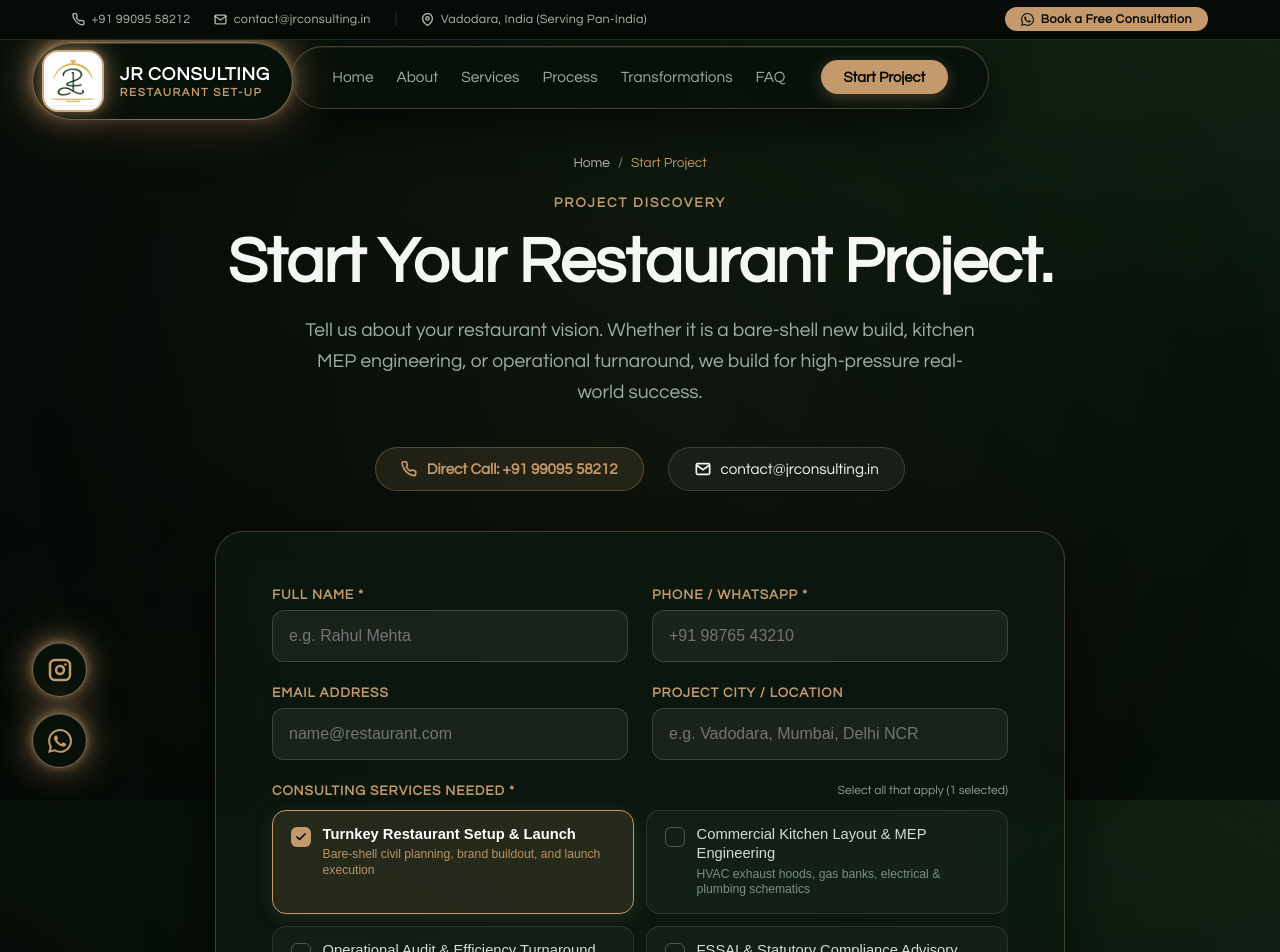
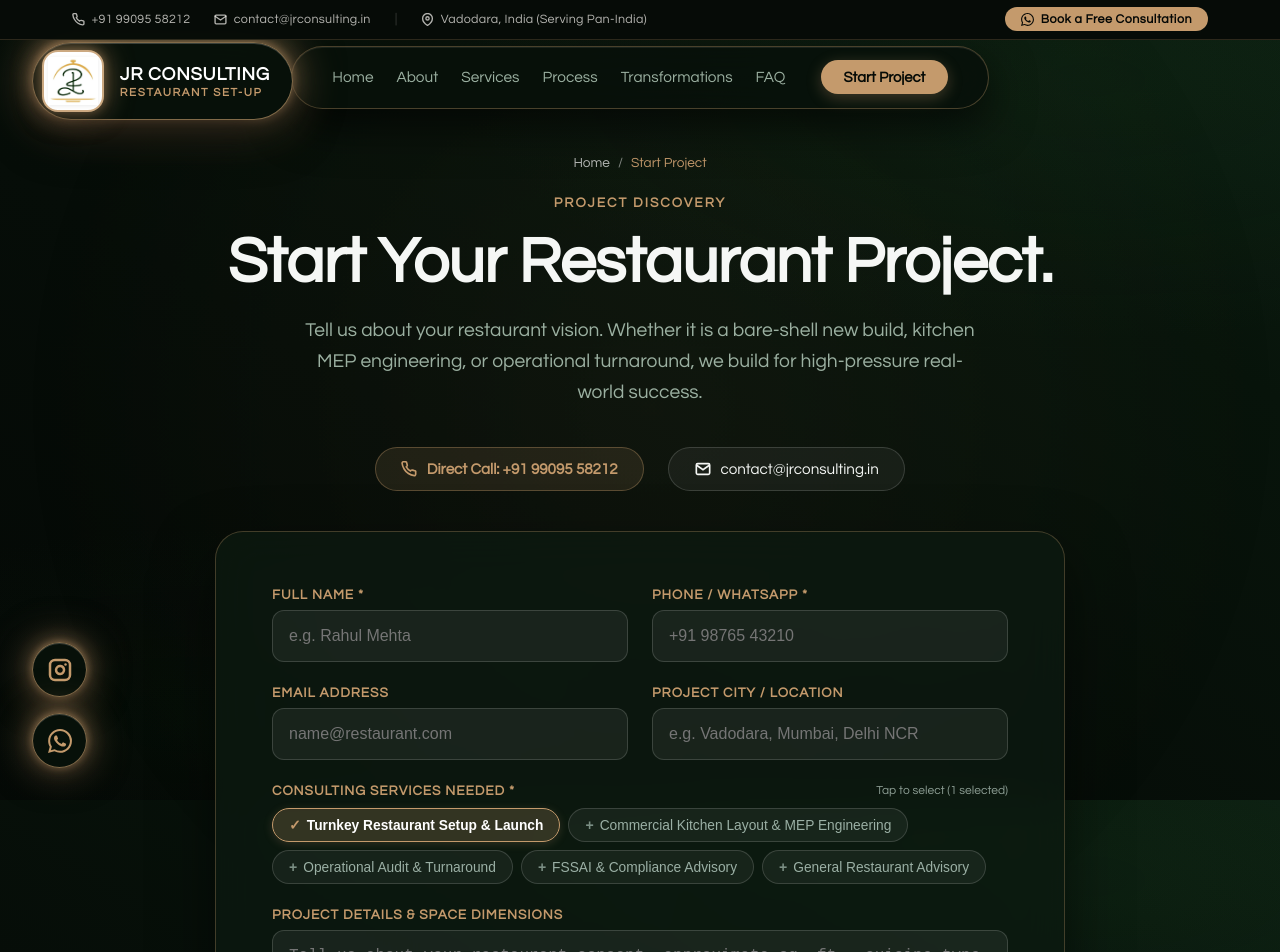
Before and after one commit to Bhargavrajput0110/JRconsultancy, a React (Vite) app in the folder client/: page /start in a window 1280 px wide. Shown: the top 952 px of the page. Built offline with nearby package versions, Linux system fonts and the light colour scheme.

Commit message:
style: simplify consulting services selector to compact tag pills

```diff
--- a/client/src/pages/StartProject.tsx
+++ b/client/src/pages/StartProject.tsx
@@ -8,31 +8,11 @@ import Footer from '../components/Footer'
 import '../index.css'
 
 const CONSULTING_SERVICES = [
-  {
-    id: 'turnkey',
-    label: 'Turnkey Restaurant Setup & Launch',
-    desc: 'Bare-shell civil planning, brand buildout, and launch execution'
-  },
-  {
-    id: 'kitchen-mep',
-    label: 'Commercial Kitchen Layout & MEP Engineering',
-    desc: 'HVAC exhaust hoods, gas banks, electrical & plumbing schematics'
-  },
-  {
-    id: 'operational-audit',
-    label: 'Operational Audit & Efficiency Turnaround',
-    desc: 'Kitchen SOPs, waste leakage control & turnaround strategies'
-  },
-  {
-    id: 'fssai',
-    label: 'FSSAI & Statutory Compliance Advisory',
-    desc: 'FSSAI licensing, hygiene audits & fire/health approvals'
-  },
-  {
-    id: 'advisory',
-    label: 'General Restaurant Advisory',
-    desc: 'Concept feasibility, CAPEX budgeting & location advisory'
-  }
+  'Turnkey Restaurant Setup & Launch',
+  'Commercial Kitchen Layout & MEP Engineering',
+  'Operational Audit & Turnaround',
+  'FSSAI & Compliance Advisory',
+  'General Restaurant Advisory'
 ];
 
 export default function StartProject() {
@@ -276,88 +256,57 @@ export default function StartProject() {
               </div>
             </div>
 
-            {/* Multiple Choice Consulting Services Selector */}
-            <div style={{ display: 'flex', flexDirection: 'column', gap: '0.75rem' }}>
+            {/* Simple Compact Tag Pills */}
+            <div style={{ display: 'flex', flexDirection: 'column', gap: '0.65rem' }}>
               <div style={{ display: 'flex', justifyContent: 'space-between', alignItems: 'center', flexWrap: 'wrap', gap: '0.5rem' }}>
                 <label style={{ color: 'var(--color-accent)', fontSize: '0.85rem', fontWeight: 600, textTransform: 'uppercase', letterSpacing: '1px' }}>
                   Consulting Services Needed *
                 </label>
-                <span style={{ fontSize: '0.76rem', color: '#8e9f95' }}>
-                  Select all that apply ({selectedServices.length} selected)
+                <span style={{ fontSize: '0.75rem', color: '#8e9f95' }}>
+                  Tap to select ({selectedServices.length} selected)
                 </span>
               </div>
 
               <div style={{
-                display: 'grid',
-                gridTemplateColumns: 'repeat(auto-fit, minmax(min(100%, 320px), 1fr))',
-                gap: '0.75rem'
+                display: 'flex',
+                flexWrap: 'wrap',
+                gap: '0.5rem'
               }}>
                 {CONSULTING_SERVICES.map((service) => {
-                  const isSelected = selectedServices.includes(service.label);
+                  const isSelected = selectedServices.includes(service);
                   return (
                     <button
-                      key={service.id}
+                      key={service}
                       type="button"
-                      onClick={() => toggleService(service.label)}
+                      onClick={() => toggleService(service)}
                       style={{
                         background: isSelected
-                          ? 'rgba(196, 154, 108, 0.14)'
-                          : 'rgba(255, 255, 255, 0.03)',
+                          ? 'rgba(196, 154, 108, 0.22)'
+                          : 'rgba(255, 255, 255, 0.05)',
                         border: isSelected
-                          ? '1.5px solid var(--color-accent, #c49a6c)'
-                          : '1px solid rgba(255, 255, 255, 0.1)',
-                        borderRadius: '14px',
-                        padding: '0.9rem 1.1rem',
-                        textAlign: 'left',
+                          ? '1px solid var(--color-accent, #c49a6c)'
+                          : '1px solid rgba(255, 255, 255, 0.15)',
+                        borderRadius: '24px',
+                        padding: '8px 16px',
+                        color: isSelected ? '#ffffff' : '#9bb0a5',
+                        fontSize: '0.86rem',
+                        fontWeight: isSelected ? 600 : 500,
                         cursor: 'pointer',
-                        display: 'flex',
-                        alignItems: 'flex-start',
-                        gap: '12px',
-                        transition: 'all 0.2s cubic-bezier(0.16, 1, 0.3, 1)',
-                        boxShadow: isSelected
-                          ? '0 4px 18px rgba(196, 154, 108, 0.15)'
-                          : 'none'
+                        display: 'inline-flex',
+                        alignItems: 'center',
+                        gap: '6px',
+                        transition: 'all 0.15s ease',
+                        boxShadow: isSelected ? '0 2px 10px rgba(196, 154, 108, 0.2)' : 'none'
                       }}
                     >
-                      {/* Checkbox Icon */}
-                      <div style={{
-                        width: '20px',
-                        height: '20px',
-                        borderRadius: '6px',
-                        border: isSelected ? 'none' : '1.5px solid rgba(255, 255, 255, 0.25)',
-                        background: isSelected ? 'var(--color-accent, #c49a6c)' : 'transparent',
-                        display: 'flex',
-                        alignItems: 'center',
-                        justifyContent: 'center',
-                        flexShrink: 0,
-                        marginTop: '2px',
-                        transition: 'all 0.2s ease'
+                      <span style={{
+                        color: isSelected ? 'var(--color-accent, #c49a6c)' : '#7b8f84',
+                        fontWeight: 700,
+                        fontSize: '0.88rem'
                       }}>
-                        {isSelected && (
-                          <svg width="12" height="12" viewBox="0 0 24 24" fill="none" stroke="#050806" strokeWidth="3.5" strokeLinecap="round" strokeLinejoin="round">
-                            <polyline points="20 6 9 17 4 12" />
-                          </svg>
-                        )}
-                      </div>
-
-                      <div style={{ flex: 1 }}>
-                        <div style={{
-                          color: isSelected ? '#fff' : '#d1dfd6',
-                          fontWeight: isSelected ? 600 : 500,
-                          fontSize: '0.92rem',
-                          lineHeight: 1.3,
-                          marginBottom: '3px'
-                        }}>
-                          {service.label}
-                        </div>
-                        <div style={{
-                          fontSize: '0.76rem',
-                          color: isSelected ? 'rgba(196, 154, 108, 0.95)' : '#7b8f84',
-                          lineHeight: 1.3
-                        }}>
-                          {service.desc}
-                        </div>
-                      </div>
+                        {isSelected ? '✓' : '+'}
+                      </span>
+                      <span>{service}</span>
                     </button>
                   );
                 })}
```
